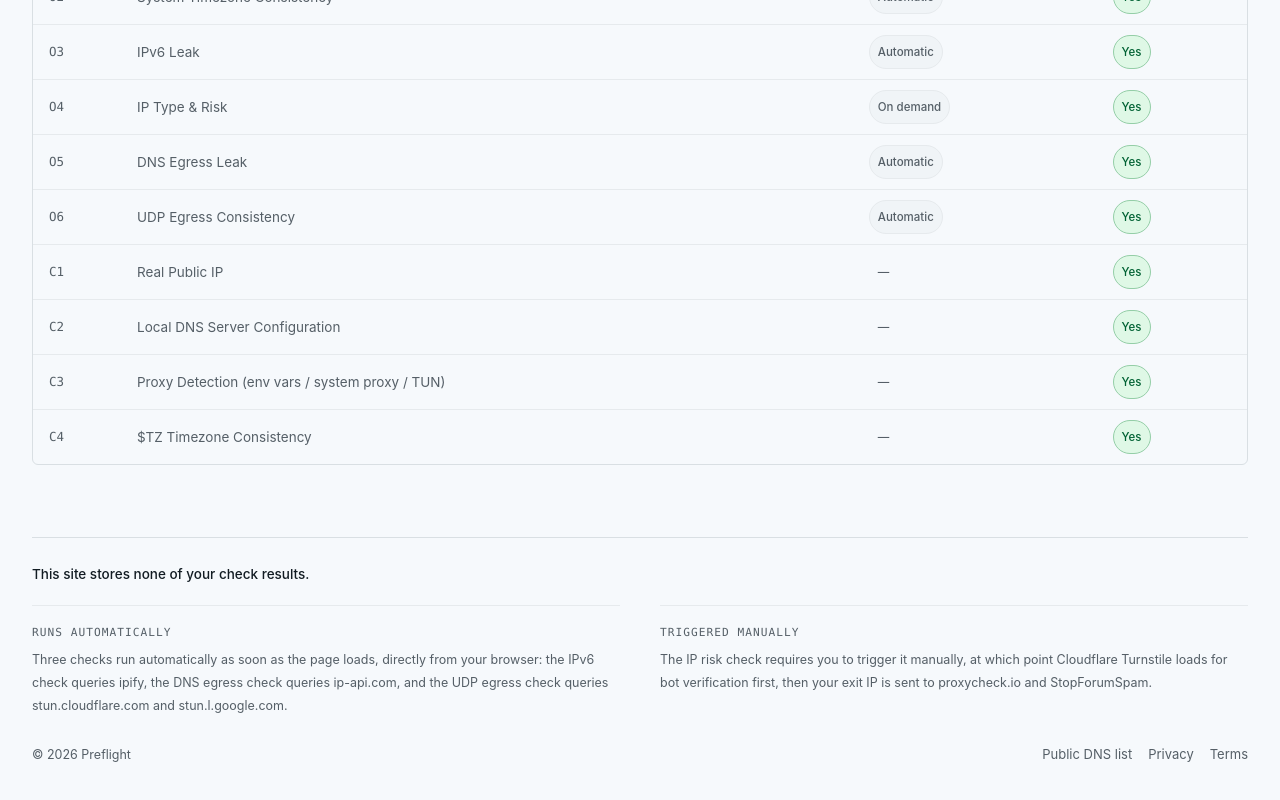
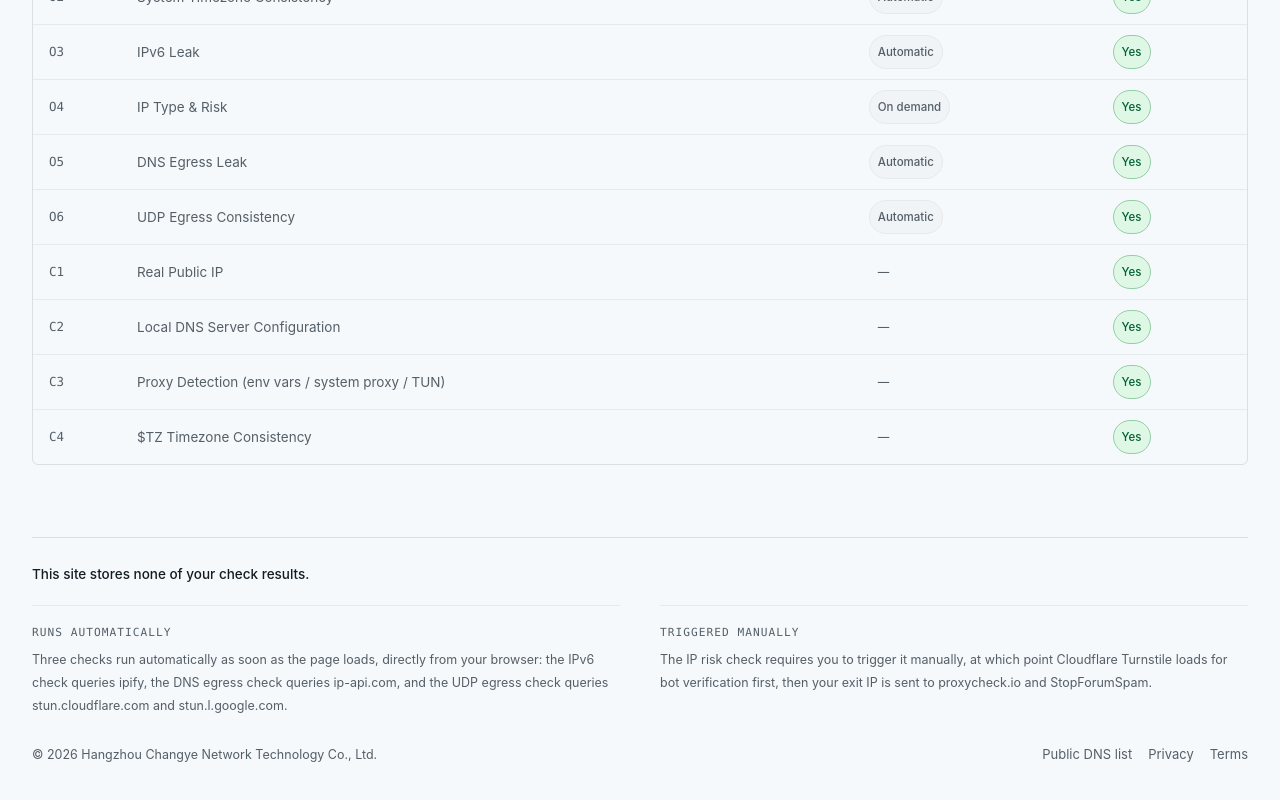
Before and after one commit to changyetech/preflight, a React (Vite) app: page / in a window 1280 px wide. Shown: the part 2641-3441 px from the top of the page. Built offline with nearby package versions, Linux system fonts and the light colour scheme; no server answers.

Commit message:
feat(web,cli): 版权主体改为杭州昌业网络科技，页脚公司名链到官网
Web 页脚版权行的公司名可点，新标签打开 https://changyetech.com；
CLI --version 的版权行同步同一主体，避免两端署名不一致。

```diff
--- a/src/App.css
+++ b/src/App.css
@@ -1510,6 +1510,16 @@ button {
 }
 
 /* 右下角子页入口：DNS 清单 / 隐私说明 / 使用条款。窄屏时允许换行，不把版权行撑开。 */
+.footer-company {
+  color: inherit;
+  text-decoration: none;
+}
+
+.footer-company:hover {
+  text-decoration: underline;
+  color: var(--accent);
+}
+
 .footer-links {
   display: flex;
   flex-wrap: wrap;
--- a/src/components/Footer.tsx
+++ b/src/components/Footer.tsx
@@ -24,9 +24,20 @@ export function Footer({ lang }: { lang: Lang }) {
           <p>{footer.onDemandBody}</p>
         </div>
       </div>
-      {/* 版权行不进 locales：符号、年份、产品名均无语种差异；年份取运行时当前年。 */}
+      {/* 版权行不进 locales：符号、年份、公司名均无语种差异；年份取运行时当前年。
+          公司名指向官网，外站一律新标签 + rel="noopener noreferrer"。 */}
       <p className="footer-copyright">
-        © {new Date().getFullYear()} Preflight
+        <span>
+          © {new Date().getFullYear()}{" "}
+          <a
+            className="footer-company"
+            href="https://changyetech.com"
+            target="_blank"
+            rel="noopener noreferrer"
+          >
+            Hangzhou Changye Network Technology Co., Ltd.
+          </a>
+        </span>
         {/* 子页入口收在右下角。路径一律走 pageUrl 拼语种前缀，中文首页的页脚不能把人送去英文子页。
             一律新标签打开：页脚是查阅入口，不该打断用户正在页面上进行的检测。
             带 rel="noopener"——即便同源也照挂，避免新页面拿到 window.opener。 */}
```
Also changed, not shown: 2 other files (tests, documents, lock files or other folders).
